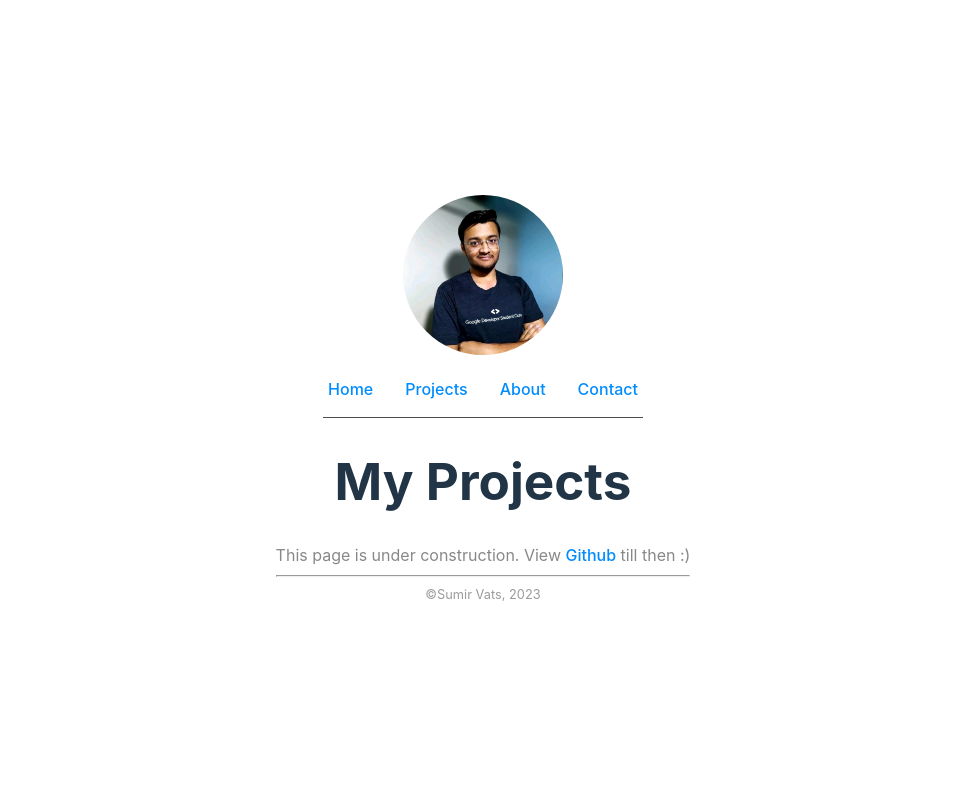
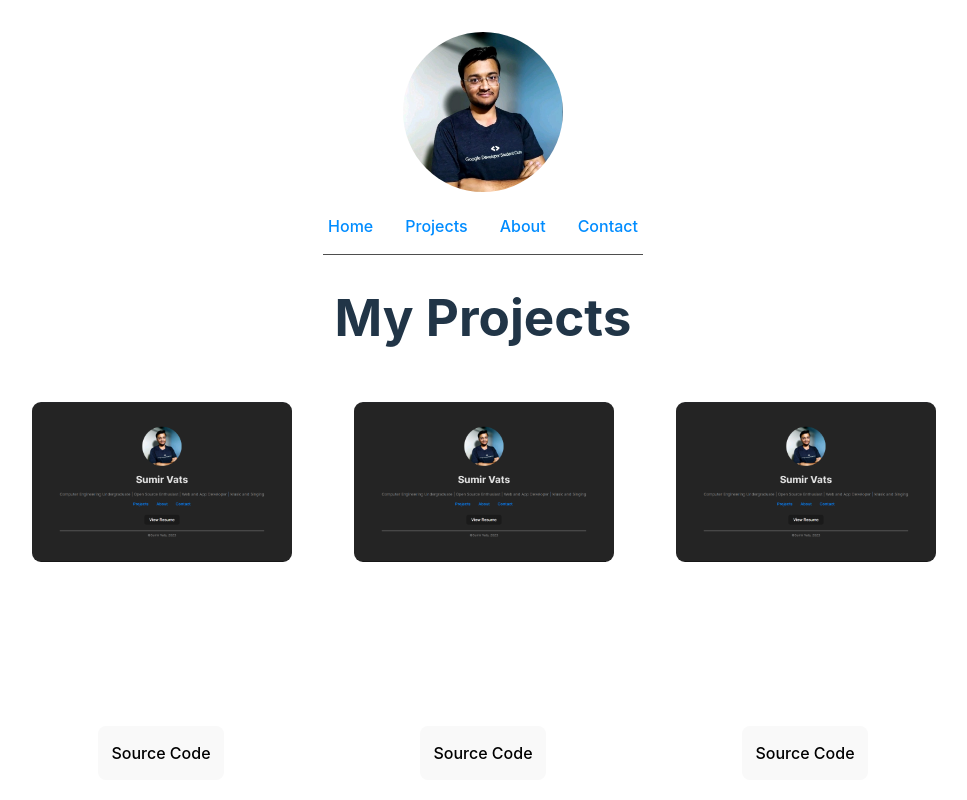
Before and after one commit to SumirVats2003/portfolio-react, a React (Vite) app: page /projects in a window 1280 px wide. Shown: the top 800 px of the page, without its empty margins (157-1124 px from the left). Built offline with nearby package versions, Linux system fonts and the light colour scheme.

Commit message:
added projects component

```diff
--- a/src/App.css
+++ b/src/App.css
@@ -16,6 +16,66 @@
 }
 .logo.react:hover {
   filter: drop-shadow(0 0 2em #61dafbaa);
+}
+.projects{
+  display: flex;
+  justify-content: center;
+  align-items: center;
+  flex-wrap: wrap;
+  gap: 20px;
+}
+.project-container{
+  height: 60vh;
+  width: 300px;
+  background: transparent;
+  color: white;
+  border: 1px solid white ;
+  border-radius: 10px;
+  box-shadow: rgba(255, 255, 255,0.5) 0px 1px 4px;
+  margin-bottom: 20px;
+  font-size: 0.5rem;
+  cursor: pointer;
+  transition: all 0.3s;
+}
+.project-container:hover{
+  box-shadow: 0 0 4px 0 white;
+  border: 1px solid #888;
+}
+.img-div{
+  margin: 20px;
+  height: 20vh;
+  width: auto;
+}
+.img-div img{
+  object-fit: cover;
+  height:100%;
+  width: 100%;
+  border: 1px solid white;
+  border-radius: 10px;
+}
+.content{
+  display: flex;
+  flex-direction: column;
+  justify-content: center;
+  align-items: center;
+  margin-top: 20px;
+}
+
+.project-container h1{
+  top: 20px;
+  margin: 0;
+}
+.project-container p{
+  margin: 15px 5px;
+  font-size: 1rem;
+}
+.source-btn{
+  font-size: 1rem;
+  padding: 1rem 0.8rem;
+  margin-top: 15px;
+}
+.source-btn:hover{
+  opacity: 0.97;
 }
 
 @keyframes logo-spin {
--- /dev/null
+++ b/src/Components/ProjectCard.jsx
@@ -0,0 +1,27 @@
+
+
+const ProjectCard = ({title, image, text, link, codelink}) => {
+
+    function handleClick(link){
+        window.open(link);
+    }
+
+    return (
+        <>
+        <div className="project-container" onClick={() => {handleClick(link)}}>
+            <div className="img-div">
+                <img src={image} />
+            </div>
+
+            <div className="content">
+                <h1>{title}</h1>
+                <p>{text}</p>
+                <button className="source-btn" onClick={() => {handleClick(codelink)}}>Source Code</button>
+            </div>
+
+        </div>
+        </>
+    )
+};
+
+export default ProjectCard;
--- a/src/Components/Projects.jsx
+++ b/src/Components/Projects.jsx
@@ -1,5 +1,7 @@
 import React from "react";
 import Navbar from "./Navbar";
+import ProjectCard from "./ProjectCard";
+import ProjectImg from "../assets/img/project.png";
 import "../App.css";
 
 function Projects() {
@@ -7,13 +9,15 @@ function Projects() {
     <>
       <Navbar />
       <h1>My Projects</h1>
-      <div className='intro'>
-        This page is under construction. View{" "}
-        <a href='https://github.com/SumirVats2003' target='_blank'>
-          Github
-        </a>{" "}
-        till then {`:)`}
+      <div className="projects">
+      <ProjectCard title="Title" image={ProjectImg} text="this is the description for the project, here is the tech stack and what it does." link="#" codelink="https://github.com" />
+      <ProjectCard title="Title" image={ProjectImg} text="this is the description for the project, here is the tech stack and what it does." link="#" codelink="https://github.com" />
+      <ProjectCard title="Title" image={ProjectImg} text="this is the description for the project, here is the tech stack and what it does." link="#" codelink="https://github.com" />
+      <ProjectCard title="Title" image={ProjectImg} text="this is the description for the project, here is the tech stack and what it does." link="#" codelink="https://github.com" />
+      <ProjectCard title="Title" image={ProjectImg} text="this is the description for the project, here is the tech stack and what it does." link="#" codelink="https://github.com" />
+      <ProjectCard title="Title" image={ProjectImg} text="this is the description for the project, here is the tech stack and what it does." link="#" codelink="https://github.com" />
       </div>
+
     </>
   );
 }
```
Also changed, not shown: src/assets/img/project.png (added).
